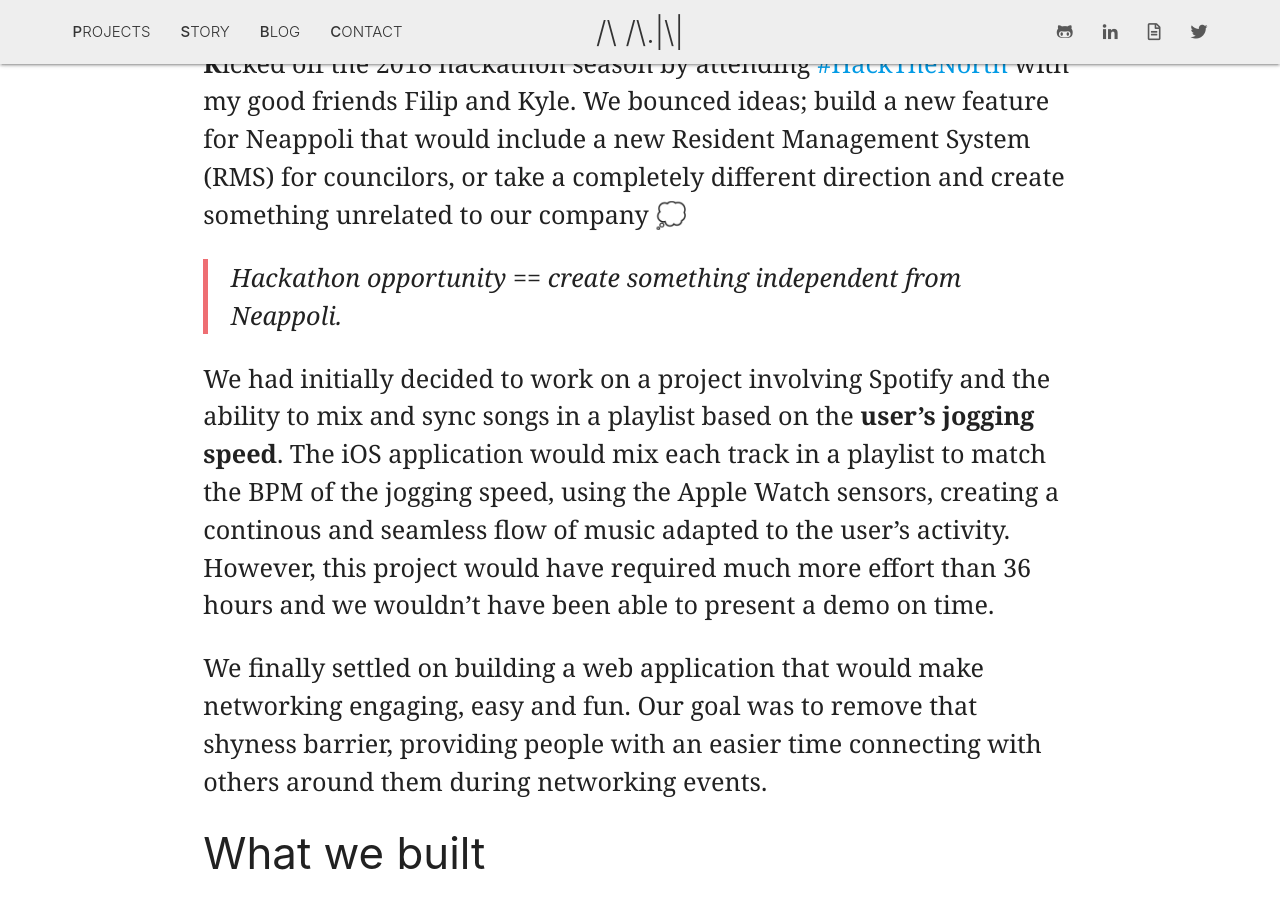
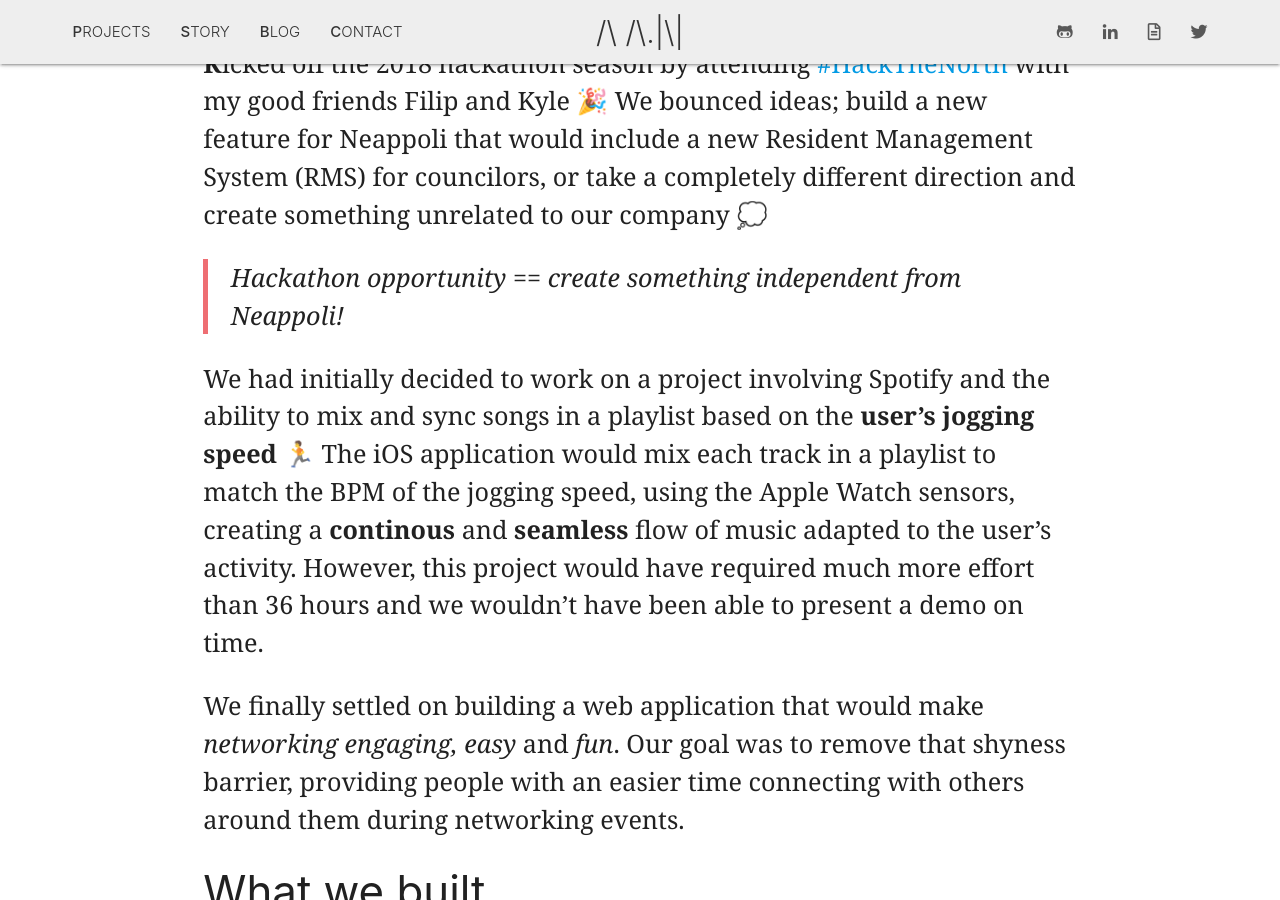
Before and after one commit to anthonyanader/personalBlog, a Jekyll site: the page built from _posts/2018-09-10-new-hackathon-season.md, in a window 1280 px wide and 900 px high, scrolled down 1045 px. Built offline with Jekyll 4.4.1, drawn with Linux system fonts in a browser that asks for light colours; emoji names are drawn with the system emoji font; comment, search, counter and statistics services are not loaded; some of the changed text lies outside the part shown.

Commit message:
added some flava

```diff
--- a/_posts/2018-09-10-new-hackathon-season.md
+++ b/_posts/2018-09-10-new-hackathon-season.md
@@ -13,22 +13,22 @@
 published: true
 ---
 
-<b>K</b>icked off the 2018 hackathon season by attending <a class="pink-hover" href="https://hackthenorth.com/" target="_blank">#HackTheNorth</a> with my good friends Filip and Kyle. We bounced ideas; build a new feature for Neappoli that would include a new Resident Management System (RMS) for councilors, or take a completely different direction and create something unrelated to our company :thought_balloon:
+<b>K</b>icked off the 2018 hackathon season by attending <a class="pink-hover" href="https://hackthenorth.com/" target="_blank">#HackTheNorth</a> with my good friends Filip and Kyle :tada: We bounced ideas; build a new feature for Neappoli that would include a new Resident Management System (RMS) for councilors, or take a completely different direction and create something unrelated to our company :thought_balloon:
 
-> _Hackathon opportunity == create something independent from Neappoli._
+> _Hackathon opportunity == create something independent from Neappoli!_
 
 
-We had initially decided to work on a project involving Spotify and the ability to mix and sync songs in a playlist based on the <b>user's jogging speed</b>. The iOS application would mix each track in a playlist to match the BPM of the jogging speed, using the Apple Watch sensors, creating a continous and seamless flow of music adapted to the user's activity. However, this project would have required much more effort than 36 hours and we wouldn't have been able to present a demo on time.
+We had initially decided to work on a project involving Spotify and the ability to mix and sync songs in a playlist based on the <b>user's jogging speed :runner: </b> The iOS application would mix each track in a playlist to match the BPM of the jogging speed, using the Apple Watch sensors, creating a <b>continous</b> and <b>seamless</b> flow of music adapted to the user's activity. However, this project would have required much more effort than 36 hours and we wouldn't have been able to present a demo on time.
 
-We finally settled on building a web application that would make networking engaging, easy and fun. Our goal was to remove that shyness barrier, providing people with an easier time connecting with others around them during networking events.
+We finally settled on building a web application that would make _networking engaging, easy_ and _fun_. Our goal was to remove that shyness barrier, providing people with an easier time connecting with others around them during networking events.
 
 ### What we built
 
 > _Think about this..._
 
-It’s your first year in university, you don’t know anyone in your classes, or you happen to attend a hackathon for the first time, and you know no one around you; most people are too shy to talk to anyone around them. What if we provided an application that describes the people around you with pseudo-information using three distinct traits and one pixelated avatar.
+It’s your first year in university, you don’t know anyone in your classes, or you happen to attend a hackathon for the first time, and you know no one around you; most people are too shy to talk to anyone around them. What if we provided an application that describes the people around you with pseudo-information using three distinct traits and one pixelated avatar :space_invader:
 
-We decided to build a new social interaction application that allows users within a geo-location to view people around them by initiating the interaction via the app and then walking up to the person to have a real-life conversation with them to unlock their network information.
+We decided to build a <b>new social interaction application</b> that allows users within a geo-location to view people around them by initiating the interaction via the app and then walking up to the person to have a real-life conversation with them to unlock their network information.
 
 ### How we built it
 
@@ -50,7 +50,7 @@
 
 ### Memorable Moment
 
-> _No random fruit name generator library; so I coded one!_
+> _No random fruit name generator library; so I coded one :zap:_
 
 I searched and searched for a library that would randomly generate an adjective attached to a fruit name so we can create unique display names for our new users. I couldn't find anything! I decided to create my own. Using Python, I parsed the name of several fruits of the interest, wrote a program that concatenated cool adjectives to fruit names and exported the results into a JSON that I placed in the DB. The result is a random fruit name generator that anyone can use to create cool, unique display names for their prototype application.
 
```
